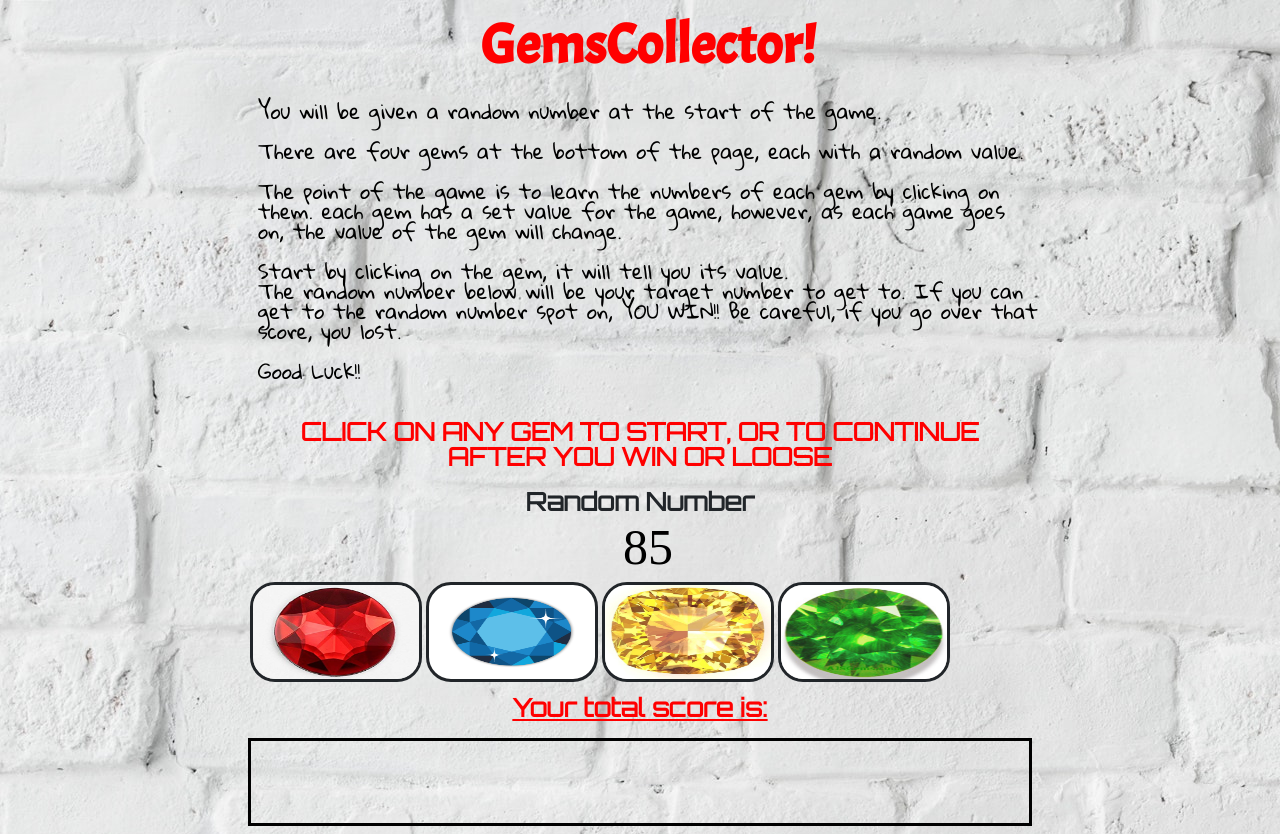
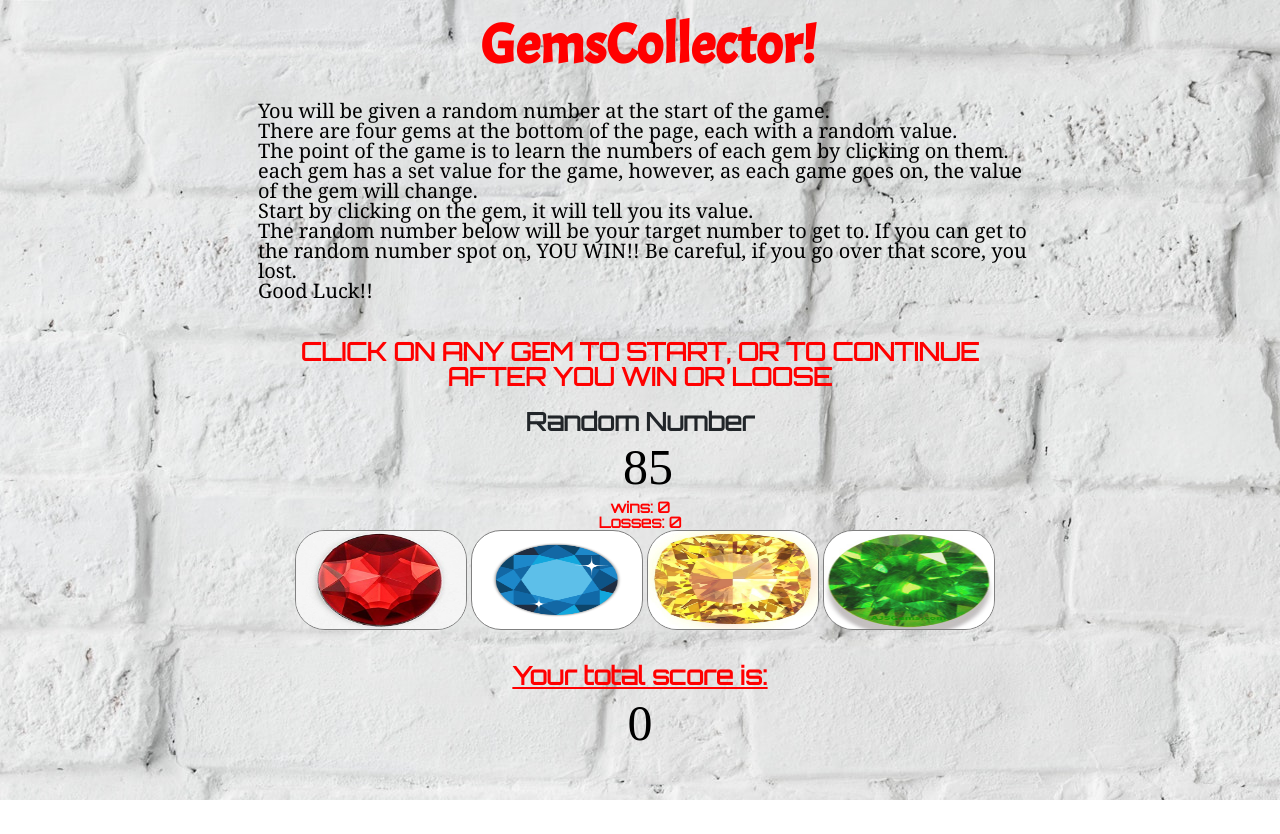
Before and after one commit to Corbin520/unit-4-game, a plain HTML site: page index.html in a window 1280 px wide. After the commit the page ends 800 px from the top, so only its background shows below. Drawn offline with nearby package versions, Linux system fonts and the light colour scheme.

Commit message:
game completed

```diff
--- a/assets/css/style.css
+++ b/assets/css/style.css
@@ -18,7 +18,7 @@ h1 {
 }
 
 .game-instructions {
-    font-family: 'Gloria Hallelujah', cursive;
+    font-family: Georgia, 'Times New Roman', Times, serif;
     width: 800px;
     margin: 8px;
     padding: 10px;
@@ -38,55 +38,21 @@ h2 {
 
 #wins, #losses, #result {
     font-family: 'Orbitron', sans-serif;
+    text-align: center;
+    font-size: 15px;
+    font-weight: bold;
+    color: red;
 }
 
 #random-number{
     font-size: 50px;
-    text-align: center;
     margin: 8px;
     color: black;
     width: 800px;
 }
 
-.info-box-score {
-    text-align: center;
-    margin: 8px;
-    padding: 10px;
-    font-size: 45px;
-    color: black;
-    font-weight: bold;
-    border: solid;
-}
-
-#result{
-    text-align: center;
-    font-size: 16px;
-    margin: 8px;
-    color: black;
-    width: 120px;
-    padding: 5px;
-}
-
-#wins {
-    text-align: center;
-    font-size: 16px;
-    margin: 8px;
-    color: black;
-    width: 120px;
-    padding: 5px;
-}
-
-#losses {
-    text-align: center;
-    font-size: 16px;
-    margin: 8px;
-    color: black;
-    width: 120px;
-    padding: 5px;
-}
-
 .gem-images {
-    margin: 10px;
+    margin: 0 55px;
     width: 800px;
 }
 
@@ -94,10 +60,8 @@ h2 {
 #yellow-gem, #green-gem {
     width: 172px;
     height: 100px;
-    border: solid;
-    padding-left: auto;
-    padding-right: auto;
-    border-radius: 25px;
+    border: solid 1px gray;
+    border-radius: 30px;
 }
 
 h3 {
@@ -107,6 +71,7 @@ h3 {
     text-align: center;
     text-decoration: underline;
     color: red;
+    padding-top: 30px;
 }
 
 #blue-gem{
--- a/assets/javascript/game.js
+++ b/assets/javascript/game.js
@@ -18,9 +18,10 @@ var wins = 0;
 var losses = 0;
 
 // Storing the ID from HTML in JS
-var resultText = document.getElementById("result")
-var winsText = document.getElementById("wins")
-var lossesText = document.getElementById("losses")
+var resultText = document.getElementById("result");
+var winsText = document.getElementById("wins");
+var lossesText = document.getElementById("losses");
+var currentScoreText = document.getElementById("current-score");
 
 
 // Start game and reset game function
@@ -32,10 +33,16 @@ function startGame() {
     blueGemRandomNumber = Math.floor(Math.random() * 12) + 1;
     yellowGemRandomNumber = Math.floor(Math.random() * 12) + 1;
     greenGemRandomNumber = Math.floor(Math.random() * 12) + 1;
+    currentScoreText.textContent = "0";
     wins;
     losses;
 
 }
+
+winsText.textContent = "wins: 0";
+lossesText.textContent = "Losses: 0";
+currentScoreText.textContent = "0";
+
 
 
 // Start of game
@@ -47,14 +54,12 @@ $("#red-gem").on("click", function () {
 
     $("#current-score").text(currentScore)
     if (currentScore === targetNumber) {
-        currentScore = 0;
         wins++;
         alert("you win");
         startGame();
 
     } else if (currentScore >= targetNumber) {
         alert("You lose!!");
-        currentScore = 0;
         losses++;
         startGame();
     }
@@ -93,13 +98,11 @@ $("#yellow-gem").on("click", function () {
     $("#current-score").text(currentScore)
     if (currentScore === targetNumber) {
         alert("You Win!");
-        currentScore = 0;
         wins++;
         startGame();
 
     } else if (currentScore >= targetNumber) {
         alert("You lose!!");
-        currentScore = 0;
         losses++;
         startGame();
     }
@@ -115,13 +118,11 @@ $("#green-gem").on("click", function () {
     $("#current-score").text(currentScore)
     if (currentScore === targetNumber) {
         alert("you win");
-        currentScore = 0;
         wins++;
         startGame();
 
     } else if (currentScore >= targetNumber) {
         alert("You lose!!");
-        currentScore = 0;
         losses++;
         startGame();
       }
--- a/index.html
+++ b/index.html
@@ -20,19 +20,15 @@
 
     <div class="game-instructions">
         <p>You will be given a random number at the start of the game.</p>
-        <br>
         <p>There are four gems at the bottom of the page, each with a random value.</p>
-        <br>
         <p>The point of the game is to learn the numbers of each gem by clicking on them.
             each gem has a set value for the game, however, as each game goes on, the value
             of the gem will change.
         </p>
-        <br>
         <p>Start by clicking on the gem, it will tell you its value.</p>
         <p>The random number below will be your target number to get to. If you can get to the
             random number spot on, YOU WIN!! Be careful, if you go over that score, you lost.
         </p>
-        <br>
         <p>Good Luck!!</p>
     </div>
 
@@ -41,6 +37,12 @@
     <div class="random-number-container">
         <h2>Random Number</h2>
         <p id="random-number"></p>
+    </div>
+
+    <div class="info-box-score">
+            <p id="result"></p>
+            <p id="wins"></p>
+            <p id="losses"></p>
     </div>
 
     <div class="gem-images">
@@ -54,14 +56,6 @@
         <h3>Your total score is:</h3>
         <p id="current-score"></p>
     </div>
-
-    <div class="info-box-score">
-        <p id="result"></p>
-        <p id="wins"></p>
-        <p id="losses"></p>
-    </div>
-
-
                                                      <!-- Script -->
                                             <!-- Add script tag and jquery cdn -->
 <script type="text/javascript" src="https://cdnjs.cloudflare.com/ajax/libs/jquery/3.2.1/jquery.min.js"></script>
```
